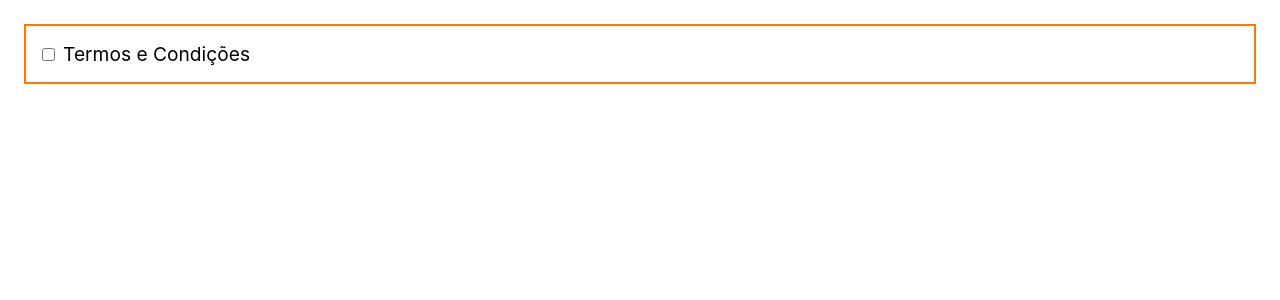
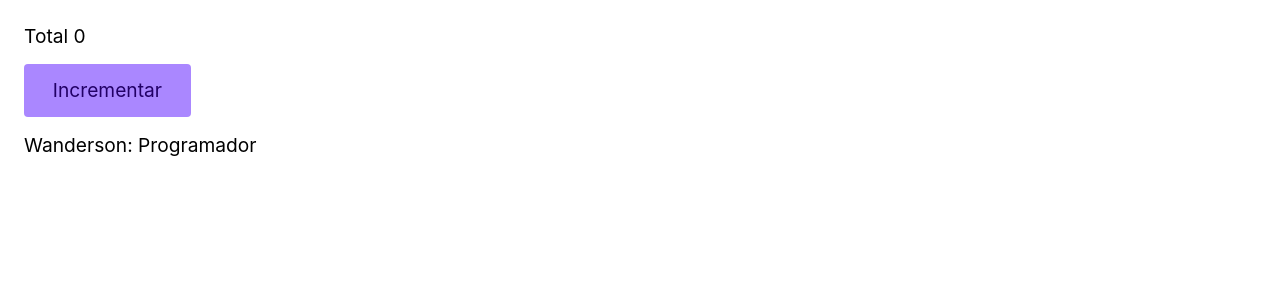
Before and after one commit to wanderson648/project_react-typescript, a React (Vite) app: page / in a window 1280 px wide. Shown: the top 300 px of the page. Built offline with nearby package versions, Linux system fonts and the light colour scheme.

Commit message:
implementa passagem de function useState por props

```diff
--- a/package.json
+++ b/package.json
@@ -11,7 +11,8 @@
   },
   "dependencies": {
     "react": "^18.3.1",
-    "react-dom": "^18.3.1"
+    "react-dom": "^18.3.1",
+    "react-typescript": "file:"
   },
   "devDependencies": {
     "@eslint/js": "^9.11.1",
--- a/src/App.tsx
+++ b/src/App.tsx
@@ -1,13 +1,42 @@
 
-import { Checkbox } from "./Checkbox";
+import React from "react";
+import { Button } from "./Button";
 
+function user() {
+  return {
+    nome: "Wanderson",
+    profissao: "Programador"
+  }
+}
+
+type User = {
+  nome: string
+  profissao: string
+}
 
 function App() {
+  const [data, setData] = React.useState<null | User>(null)
+  const [total, setTotal] = React.useState(0)
+
+  React.useEffect(() => {
+    setTimeout(() => {
+      setData(user())
+    }, 1000)
+  }, [])
 
   return (
+    <>
     <div>
-      <Checkbox label="Termos e Condições"/>
+      <p>Total {total}</p>
+      <Button incrementar={setTotal}/>
     </div>
+
+      {data !== null && (
+        <div>
+          {data.nome}: {data.profissao}
+        </div>
+      )}
+    </>
   );
 }
 
--- a/src/Button.tsx
+++ b/src/Button.tsx
@@ -1,11 +1,11 @@
-type ButtonProps = React.ComponentProps<"button"> & {
-  tamanho?: string;
+type ButtonProps =  {
+  incrementar: React.Dispatch<React.SetStateAction<number>>
 };
 
-export function Button({ tamanho, children, ...props }: ButtonProps) {
+export function Button({ incrementar }: ButtonProps) {
   return (
-    <button style={{ fontSize: tamanho }} {...props}>
-      {children}
+    <button onClick={() => incrementar((n) => n+1)}>
+      Incrementar
     </button>
   );
 }
```
Also changed, not shown: 1 other file (tests, documents, lock files or other folders).
